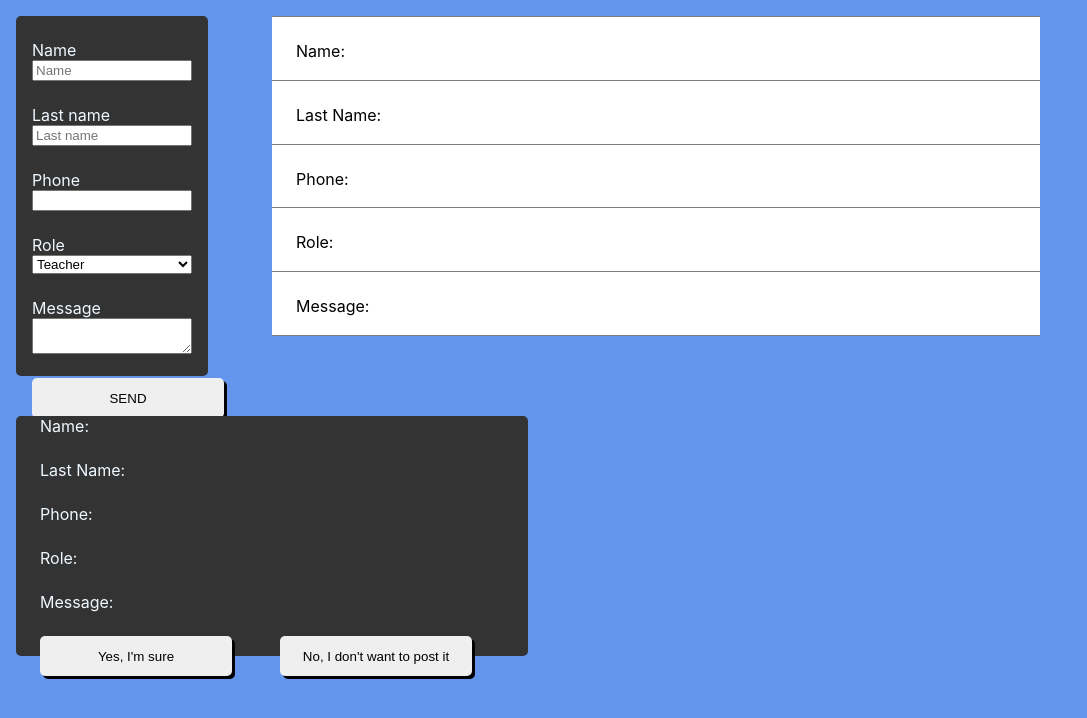
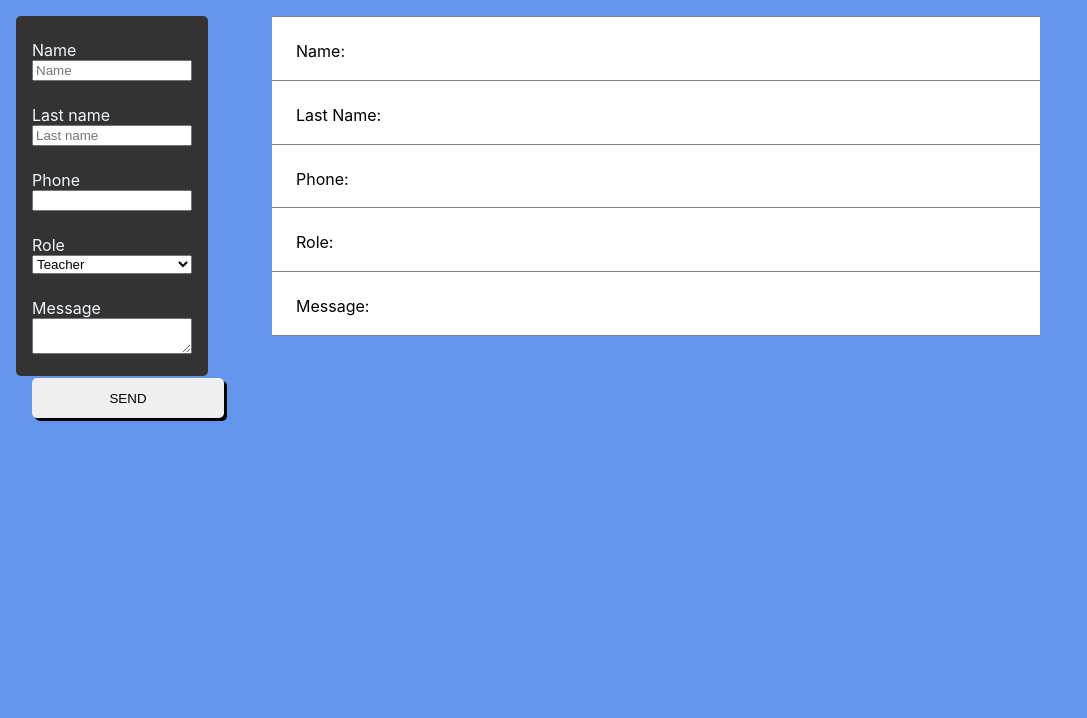
Before and after one commit to Pavel-Kliukin/Oldfasion_letter, a React (Create React App) app: page / in a window 1280 px wide. Shown: the top 718 px of the page, without its empty margins (0-1087 px from the left). Built offline with nearby package versions, Linux system fonts and the light colour scheme; the HTML template or start-up script is replaced by a standard one.

Commit message:
Submit button and modal show done

```diff
--- a/src/App.js
+++ b/src/App.js
@@ -5,16 +5,30 @@ import Modal from './components/Modal';
 import './App.css'
 
 class App extends Component {
+
+  state={
+    showModal: false
+  }
+
+  modalHandler = (e) => {
+    e.preventDefault() //This is to prevent the reload of the console
+    console.log("I work")
+    this.setState({
+      // showModal: true    this what we used first
+      showModal: !this.state.showModal // but this one is cooler, because it change the state to opposite (switches tru and false)
+    })
+  }
+
   render() {
     return (
       <div className='App'>
         <div className='formAndPrev'>
-          <Form />
+          <Form
+            modalHandler = {this.modalHandler}
+          />
           <Preview />
         </div>
-        <div className='modal'>
-          <Modal />
-        </div>
+        {this.state.showModal && <Modal />} {/* if showModal is true than Modal will be shown */}
       </div>
     );
   }
--- a/src/components/Form.js
+++ b/src/components/Form.js
@@ -7,29 +7,29 @@ const Form = (props) => {
       <form>
         <div className='name'>
           <label>Name</label>
-          <input type="text" placeholder="Name" onChange={props}/>
+          <input type="text" placeholder="Name"/>
         </div>
         <div className='lastName'>
           <label>Last name</label>
-          <input type="text" placeholder="Last name" onChange={props}/>
+          <input type="text" placeholder="Last name" />
         </div>
         <div className='phone'>
           <label>Phone</label>
-          <input type="number" onChange={props}/>
+          <input type="number"/>
         </div>
         <div className='role'>
           <label>Role</label>
-          <select onChange={props}>
+          <select>
             <option value="Teacher">Teacher</option>
             <option value="Student">Student</option>
             <option value="Other">Other</option>
           </select>
         </div>
         <div className='message'>
-          <label for="message">Message</label>
+          <label>Message</label>
           <textarea></textarea>
         </div>
-        <button>SEND</button>
+        <button onClick={props.modalHandler}>SEND</button>
       </form>
     </div>
   );
```
